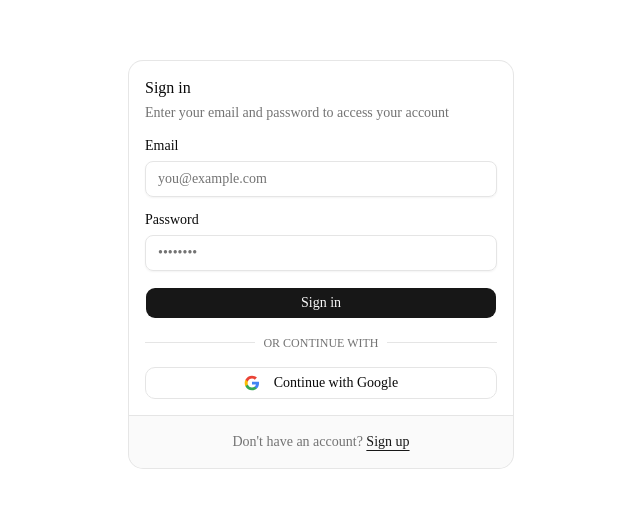
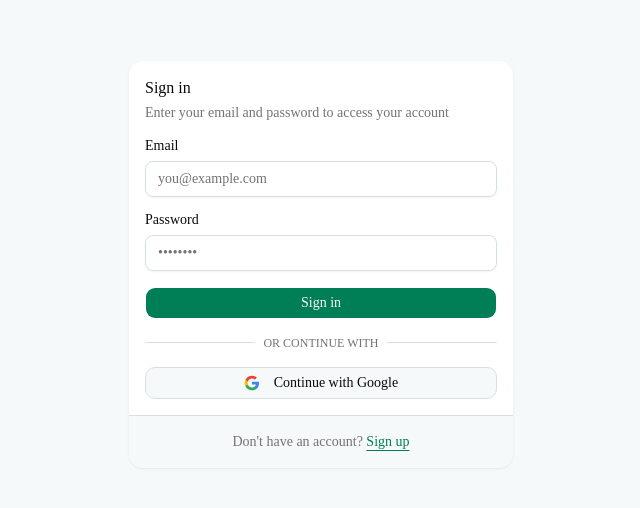
Before and after one commit to PKRNIIT2018/medtracker, a Next.js app: page /login in a window 1280 px wide. Shown: the part 136-644 px from the top of the page, without its empty margins (319-959 px from the left). Built offline with nearby package versions, Linux system fonts and the light colour scheme.

Commit message:
P0: Add brand color palette (teal-green primary), card shadows, fix vitals nested dialog bug, standardize input components

```diff
--- a/src/app/(dashboard)/reports/page.tsx
+++ b/src/app/(dashboard)/reports/page.tsx
@@ -4,6 +4,7 @@ import { useState } from "react";
 import { useQuery } from "@tanstack/react-query";
 import { createClient } from "@/lib/supabase/client";
 import { Button } from "@/components/ui/button";
+import { Input } from "@/components/ui/input";
 import { Card, CardContent, CardDescription, CardHeader, CardTitle } from "@/components/ui/card";
 import { Select, SelectContent, SelectItem, SelectTrigger, SelectValue } from "@/components/ui/select";
 import { Label } from "@/components/ui/label";
@@ -100,8 +101,8 @@ export default function ReportsPage() {
             </Select>
           </div>
           <div className="grid grid-cols-2 gap-4">
-            <div className="space-y-2"><Label>From</Label><input type="date" className="w-full rounded-md border px-3 py-2 text-sm" value={dateFrom} onChange={(e) => setDateFrom(e.target.value)} /></div>
-            <div className="space-y-2"><Label>To</Label><input type="date" className="w-full rounded-md border px-3 py-2 text-sm" value={dateTo} onChange={(e) => setDateTo(e.target.value)} /></div>
+            <div className="space-y-2"><Label>From</Label><Input type="date" value={dateFrom} onChange={(e) => setDateFrom(e.target.value)} /></div>
+            <div className="space-y-2"><Label>To</Label><Input type="date" value={dateTo} onChange={(e) => setDateTo(e.target.value)} /></div>
           </div>
           <div className="flex gap-2">
             <Button onClick={exportCSV} variant="outline"><Download className="mr-2 h-4 w-4" />Export CSV</Button>
--- a/src/app/(dashboard)/water/page.tsx
+++ b/src/app/(dashboard)/water/page.tsx
@@ -3,6 +3,7 @@
 import { useState } from "react";
 import { useWaterEntries, useAddWater } from "@/features/water/hooks";
 import { Button } from "@/components/ui/button";
+import { Input } from "@/components/ui/input";
 import { Card, CardContent, CardHeader, CardTitle } from "@/components/ui/card";
 import { Droplets, Plus } from "lucide-react";
 import { toast } from "sonner";
@@ -55,10 +56,10 @@ export default function WaterPage() {
               </Button>
             ))}
             <div className="flex gap-2">
-              <input
+              <Input
                 type="number"
                 placeholder="Custom"
-                className="w-20 rounded-md border px-2 py-1 text-sm"
+                className="w-20"
                 value={customAmount}
                 onChange={(e) => setCustomAmount(e.target.value)}
               />
--- a/src/app/globals.css
+++ b/src/app/globals.css
@@ -27,6 +27,8 @@
   --color-input: var(--input);
   --color-border: var(--border);
   --color-destructive: var(--destructive);
+  --color-success: var(--success);
+  --color-warning: var(--warning);
   --color-accent-foreground: var(--accent-foreground);
   --color-accent: var(--accent);
   --color-muted-foreground: var(--muted-foreground);
@@ -46,75 +48,81 @@
   --radius-2xl: calc(var(--radius) * 1.8);
   --radius-3xl: calc(var(--radius) * 2.2);
   --radius-4xl: calc(var(--radius) * 2.6);
+  --shadow-card: 0 1px 3px 0 rgb(0 0 0 / 0.06), 0 1px 2px -1px rgb(0 0 0 / 0.06);
+  --shadow-card-hover: 0 4px 12px 0 rgb(0 0 0 / 0.08), 0 2px 4px -2px rgb(0 0 0 / 0.06);
 }
 
 :root {
-  --background: oklch(1 0 0);
+  --background: oklch(0.98 0.005 200);
   --foreground: oklch(0.145 0 0);
   --card: oklch(1 0 0);
   --card-foreground: oklch(0.145 0 0);
   --popover: oklch(1 0 0);
   --popover-foreground: oklch(0.145 0 0);
-  --primary: oklch(0.205 0 0);
+  --primary: oklch(0.52 0.13 165);
   --primary-foreground: oklch(0.985 0 0);
-  --secondary: oklch(0.97 0 0);
-  --secondary-foreground: oklch(0.205 0 0);
-  --muted: oklch(0.97 0 0);
+  --secondary: oklch(0.95 0.02 165);
+  --secondary-foreground: oklch(0.3 0.06 165);
+  --muted: oklch(0.96 0.005 200);
   --muted-foreground: oklch(0.556 0 0);
-  --accent: oklch(0.97 0 0);
-  --accent-foreground: oklch(0.205 0 0);
+  --accent: oklch(0.6 0.1 250);
+  --accent-foreground: oklch(0.985 0 0);
   --destructive: oklch(0.577 0.245 27.325);
-  --border: oklch(0.922 0 0);
-  --input: oklch(0.922 0 0);
-  --ring: oklch(0.708 0 0);
-  --chart-1: oklch(0.87 0 0);
-  --chart-2: oklch(0.556 0 0);
-  --chart-3: oklch(0.439 0 0);
-  --chart-4: oklch(0.371 0 0);
-  --chart-5: oklch(0.269 0 0);
+  --success: oklch(0.55 0.14 145);
+  --warning: oklch(0.65 0.13 85);
+  --border: oklch(0.9 0.01 200);
+  --input: oklch(0.9 0.01 200);
+  --ring: oklch(0.52 0.13 165 / 0.3);
+  --chart-1: oklch(0.52 0.13 165);
+  --chart-2: oklch(0.6 0.1 250);
+  --chart-3: oklch(0.65 0.13 85);
+  --chart-4: oklch(0.55 0.14 145);
+  --chart-5: oklch(0.5 0.08 330);
   --radius: 0.625rem;
-  --sidebar: oklch(0.985 0 0);
+  --sidebar: oklch(0.985 0.005 200);
   --sidebar-foreground: oklch(0.145 0 0);
-  --sidebar-primary: oklch(0.205 0 0);
+  --sidebar-primary: oklch(0.52 0.13 165);
   --sidebar-primary-foreground: oklch(0.985 0 0);
-  --sidebar-accent: oklch(0.97 0 0);
-  --sidebar-accent-foreground: oklch(0.205 0 0);
-  --sidebar-border: oklch(0.922 0 0);
-  --sidebar-ring: oklch(0.708 0 0);
+  --sidebar-accent: oklch(0.95 0.02 165);
+  --sidebar-accent-foreground: oklch(0.3 0.06 165);
+  --sidebar-border: oklch(0.9 0.01 200);
+  --sidebar-ring: oklch(0.52 0.13 165 / 0.3);
 }
 
 .dark {
-  --background: oklch(0.145 0 0);
+  --background: oklch(0.13 0.008 200);
   --foreground: oklch(0.985 0 0);
-  --card: oklch(0.205 0 0);
+  --card: oklch(0.18 0.01 200);
   --card-foreground: oklch(0.985 0 0);
-  --popover: oklch(0.205 0 0);
+  --popover: oklch(0.18 0.01 200);
   --popover-foreground: oklch(0.985 0 0);
-  --primary: oklch(0.922 0 0);
-  --primary-foreground: oklch(0.205 0 0);
-  --secondary: oklch(0.269 0 0);
-  --secondary-foreground: oklch(0.985 0 0);
-  --muted: oklch(0.269 0 0);
-  --muted-foreground: oklch(0.708 0 0);
-  --accent: oklch(0.269 0 0);
+  --primary: oklch(0.65 0.12 165);
+  --primary-foreground: oklch(0.13 0 0);
+  --secondary: oklch(0.25 0.03 165);
+  --secondary-foreground: oklch(0.85 0.04 165);
+  --muted: oklch(0.22 0.01 200);
+  --muted-foreground: oklch(0.65 0.01 200);
+  --accent: oklch(0.55 0.1 250);
   --accent-foreground: oklch(0.985 0 0);
   --destructive: oklch(0.704 0.191 22.216);
-  --border: oklch(1 0 0 / 10%);
+  --success: oklch(0.6 0.12 145);
+  --warning: oklch(0.7 0.12 85);
+  --border: oklch(1 0 0 / 12%);
   --input: oklch(1 0 0 / 15%);
-  --ring: oklch(0.556 0 0);
-  --chart-1: oklch(0.87 0 0);
-  --chart-2: oklch(0.556 0 0);
-  --chart-3: oklch(0.439 0 0);
-  --chart-4: oklch(0.371 0 0);
-  --chart-5: oklch(0.269 0 0);
-  --sidebar: oklch(0.205 0 0);
+  --ring: oklch(0.65 0.12 165 / 0.4);
+  --chart-1: oklch(0.65 0.12 165);
+  --chart-2: oklch(0.55 0.1 250);
+  --chart-3: oklch(0.7 0.12 85);
+  --chart-4: oklch(0.6 0.12 145);
+  --chart-5: oklch(0.55 0.08 330);
+  --sidebar: oklch(0.15 0.008 200);
   --sidebar-foreground: oklch(0.985 0 0);
-  --sidebar-primary: oklch(0.488 0.243 264.376);
-  --sidebar-primary-foreground: oklch(0.985 0 0);
-  --sidebar-accent: oklch(0.269 0 0);
-  --sidebar-accent-foreground: oklch(0.985 0 0);
-  --sidebar-border: oklch(1 0 0 / 10%);
-  --sidebar-ring: oklch(0.556 0 0);
+  --sidebar-primary: oklch(0.65 0.12 165);
+  --sidebar-primary-foreground: oklch(0.13 0 0);
+  --sidebar-accent: oklch(0.22 0.03 165);
+  --sidebar-accent-foreground: oklch(0.85 0.04 165);
+  --sidebar-border: oklch(1 0 0 / 12%);
+  --sidebar-ring: oklch(0.65 0.12 165 / 0.4);
 }
 
 @layer base {
--- a/src/components/ui/card.tsx
+++ b/src/components/ui/card.tsx
@@ -12,7 +12,7 @@ function Card({
       data-slot="card"
       data-size={size}
       className={cn(
-        "group/card flex flex-col gap-4 overflow-hidden rounded-xl bg-card py-4 text-sm text-card-foreground ring-1 ring-foreground/10 has-data-[slot=card-footer]:pb-0 has-[>img:first-child]:pt-0 data-[size=sm]:gap-3 data-[size=sm]:py-3 data-[size=sm]:has-data-[slot=card-footer]:pb-0 *:[img:first-child]:rounded-t-xl *:[img:last-child]:rounded-b-xl",
+        "group/card flex flex-col gap-4 overflow-hidden rounded-xl bg-card py-4 text-sm text-card-foreground shadow-card transition-shadow duration-200 hover:shadow-card-hover has-data-[slot=card-footer]:pb-0 has-[>img:first-child]:pt-0 data-[size=sm]:gap-3 data-[size=sm]:py-3 data-[size=sm]:has-data-[slot=card-footer]:pb-0 *:[img:first-child]:rounded-t-xl *:[img:last-child]:rounded-b-xl",
         className
       )}
       {...props}
```
Also changed, not shown: src/app/(dashboard)/vitals/page.tsx (+49 -51 lines).
